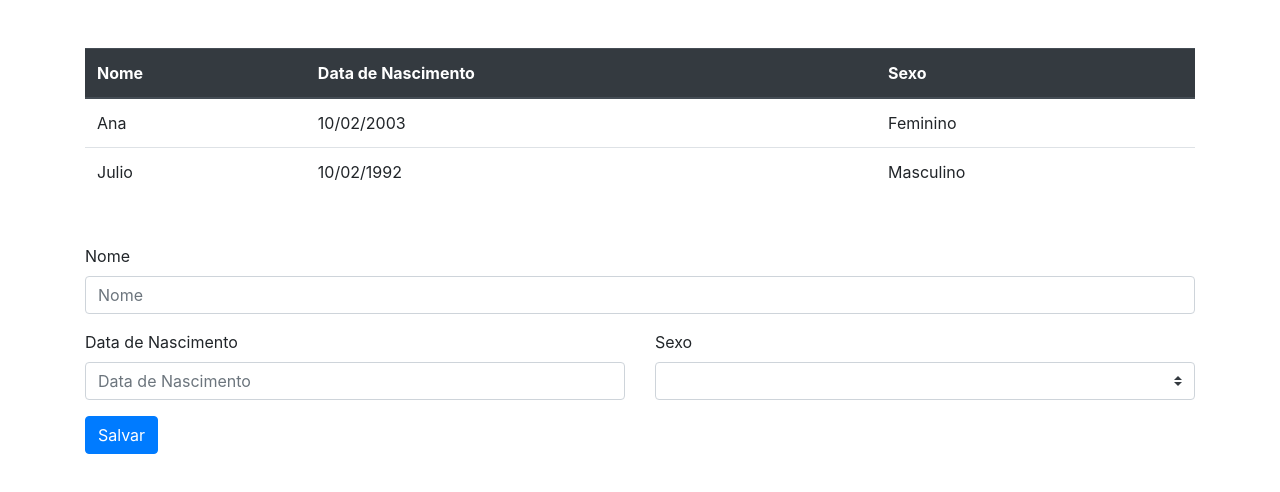
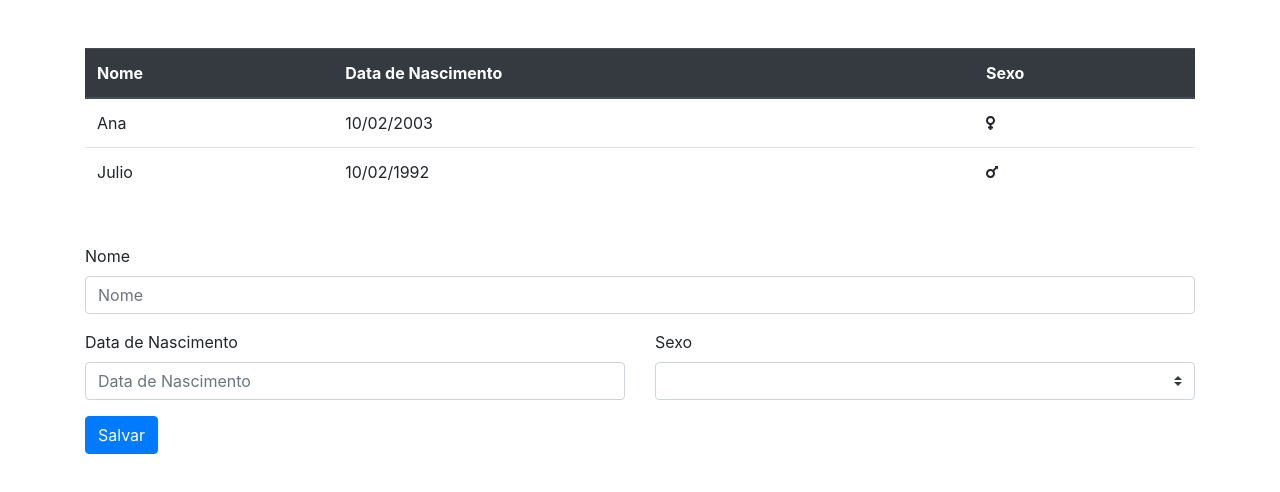
Before and after one commit to keelylima/form-cadastro-angular, an Angular app: page / in a window 1280 px wide. Shown: the top 492 px of the page. Built offline with nearby package versions, Linux system fonts and the light colour scheme.

Commit message:
change text to icon

```diff
--- a/src/app/formulario/formulario.component.html
+++ b/src/app/formulario/formulario.component.html
@@ -75,7 +75,12 @@
       <tr *ngFor="let cadastro of cadastros">
         <td>{{ cadastro.nome }}</td>
         <td>{{ cadastro.datNasc }}</td>
-        <td>{{ cadastro.sexo }}</td>
+        <td [hidden]="cadastro.sexo == 'Feminino'">
+          <fa-icon [icon]="faMars"></fa-icon>
+        </td>
+        <td [hidden]="cadastro.sexo == 'Masculino'">
+          <fa-icon [icon]="faVenus"></fa-icon>
+        </td>
       </tr>
     </tbody>
   </table>
--- a/src/app/formulario/formulario.component.ts
+++ b/src/app/formulario/formulario.component.ts
@@ -17,53 +17,6 @@ export class FormularioComponent implements OnInit {
 
   faVenus = faVenus;
   faMars = faMars;
-
-  // movies: Array<any>; //funciona sem (?)
-
-
-  // novoCadastro: any = {
-  //   nome: '',
-  // }
-
-
-
-  //mock cadastros
-//   cadastros: any = [
-//     {
-//       nome: 'João',
-//       datNasc: '14/02/2002',
-//       sexo: 'Masculino'
-
-//    },
-//    {
-//       nome: 'Maria Isabel',
-//       datNasc: '20/09/1988',
-//       sexo: 'Feminino'
-//   },
-//   {
-//       nome: 'Fernanda Lima',
-//       datNasc: '04/12/1995',
-//       sexo: 'Feminino'
-//   },
-//   {
-//     nome: 'Marco Aurélio',
-//     datNasc: '17/03/1985',
-//     sexo: 'Masculino'
-// }
-// ]
-
-// pushCadastro(){
-//   if (this.novoCadastro != "") {
-//     console.log(this.cadastros.push(
-//       {
-//         nome: this.novoCadastro,
-//         sexo: this.novoCadastro
-//       }
-//       ));
-
-//     // this.newPessoa = ""; //limpar campo
-//   }
-// }
 
 
 //   clickAdd() {
@@ -87,11 +40,6 @@ cadastros: any = [
   }
 ]
 
-novoCadastro = {
-  nome: '',
-}
-
-
   onSubmit(form) {
     console.log(form.value)
   }
@@ -102,7 +50,6 @@ novoCadastro = {
       datNasc: user.datNasc,
       sexo: user.sexo
     })
-    console.log(this.cadastros)
   }
 
 
```
